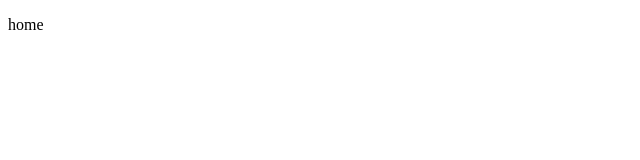
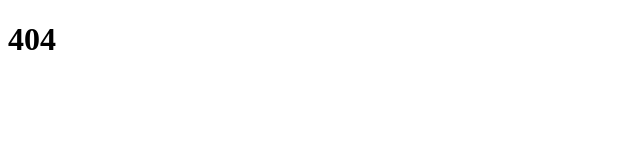
Before and after one commit to LucasNav6/chapter-lead-frontend-challenge, a React app: page / in a window 1280 px wide. Shown: the top 160 px of the page, without its empty margins (0-640 px from the left). Built offline with nearby package versions, Linux system fonts and the light colour scheme.

Commit message:
feat: add login page and 404 apge

```diff
--- a/src/pages/App.tsx
+++ b/src/pages/App.tsx
@@ -1,13 +1,16 @@
+import {AUTH_ROUTES} from "@Models/routes/auth.routes";
 import React from "react";
 import {Route, BrowserRouter as Router, Routes} from "react-router-dom";
+import LoginPage from "./auth/Login.page";
+import Page404 from "./error/404.page";
 
 const App = () => {
   return (
     <div>
       <Router>
         <Routes>
-          <Route path="/" element={<p>home</p>} />
-          <Route path="/about" element={<p>about</p>} />
+          <Route path={AUTH_ROUTES.LOGIN} element={<LoginPage />} />
+          <Route path="*" element={<Page404 />} />
         </Routes>
       </Router>
     </div>
--- /dev/null
+++ b/src/pages/error/404.page.tsx
@@ -0,0 +1,7 @@
+import React from "react";
+
+const Page404: React.FC = () => {
+  return <h1>404</h1>;
+};
+
+export default Page404;
```
